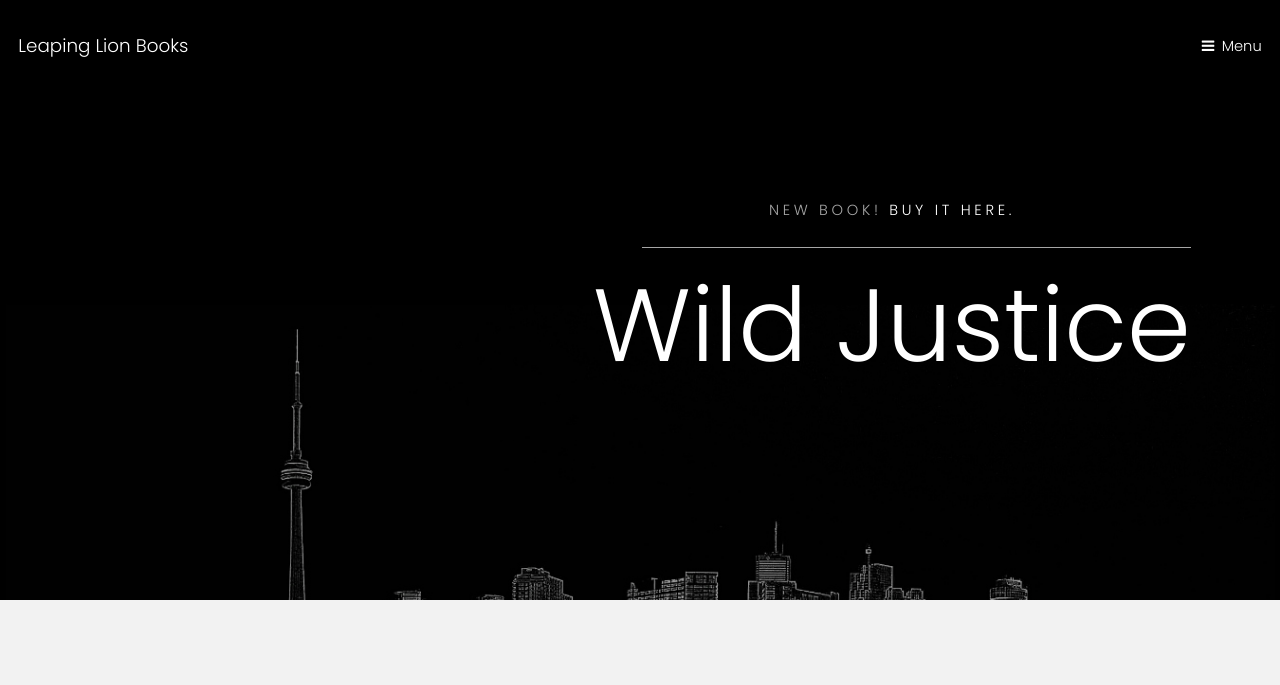
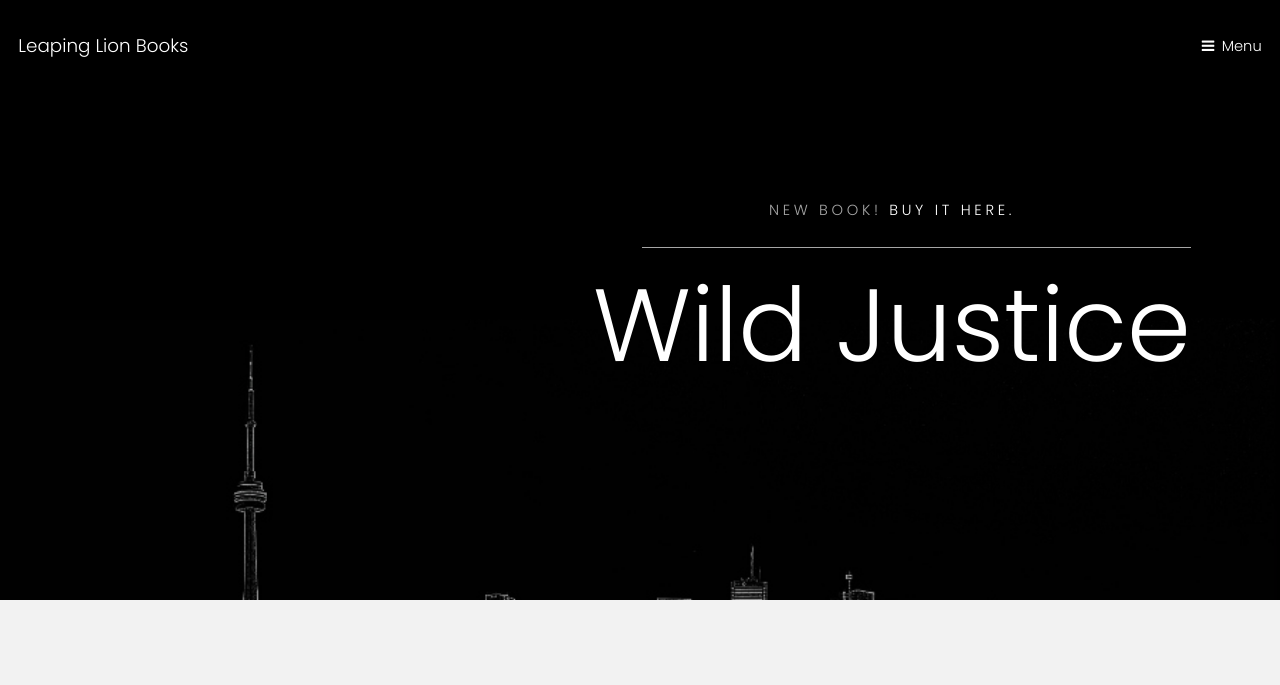
Before and after one commit to annadc/sushipie, a plain HTML site: page index.html in a window 1280 px wide. Shown: the top 685 px of the page. Drawn offline with Linux system fonts and the light colour scheme.

Commit message:
Update index.html

```diff
--- a/index.html
+++ b/index.html
@@ -38,7 +38,7 @@
 		<!-- Banner -->
 			<section class="banner full">
 				<article>
-					<img src="images/image(6).jpg" alt="" />
+					<img src="images/image(7).jpg" alt="" />
 					<div class="inner">
 						<header>
 							<p>New Book! <a href="http://www.yorku.ca/llbooks/books/all4themoney.html">Buy it here.</a></p>
```
